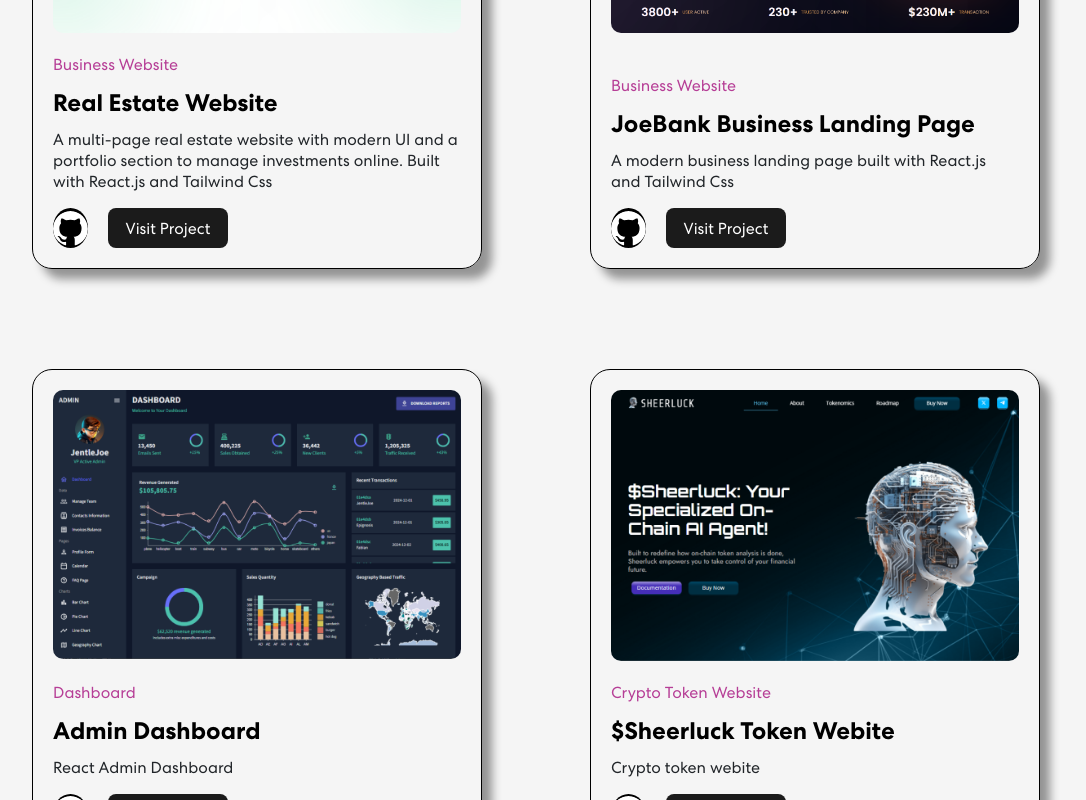
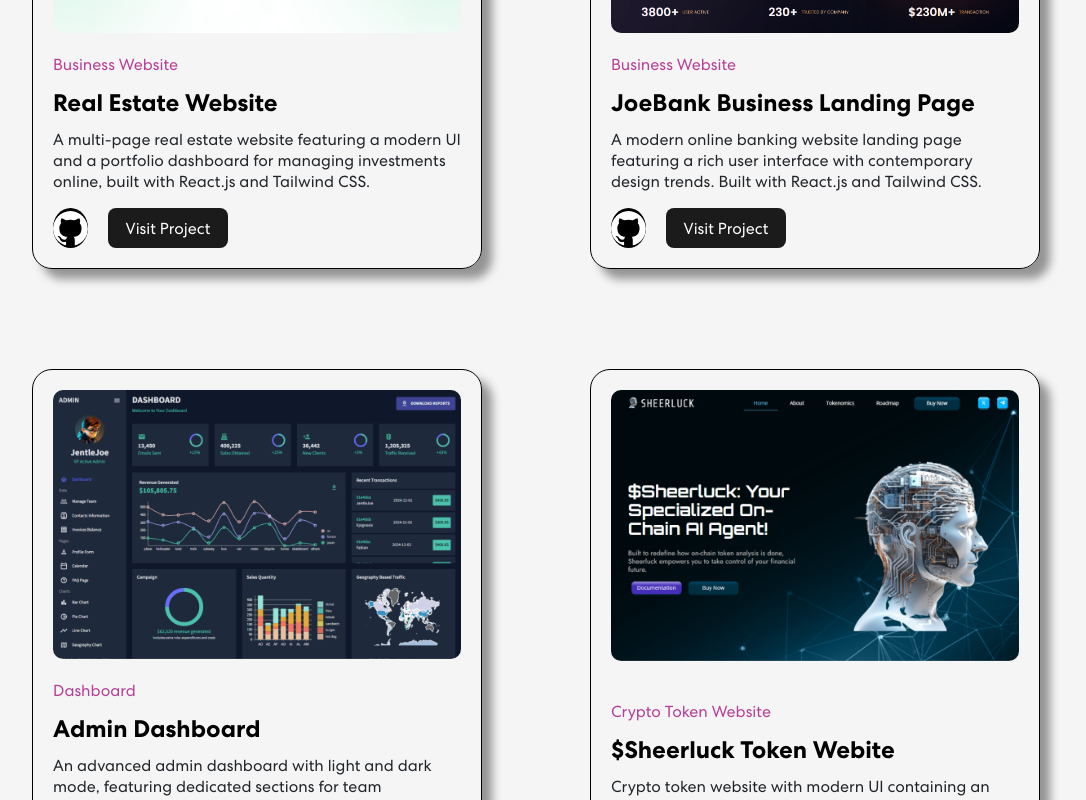
Before and after one commit to JentleJoe/my_portfolio, a React (Create React App) app: page / in a window 1280 px wide. Shown: the part 1920-2720 px from the top of the page, without its empty margins (104-1190 px from the left). Built offline with nearby package versions, Linux system fonts and the light colour scheme.

Commit message:
updated projects description

```diff
--- a/src/components/Projects.js
+++ b/src/components/Projects.js
@@ -22,7 +22,7 @@
             url: 'https://buzzhomes.vercel.app',
             githubLink: 'https://github.com/JentleJoe/',
             target: '_blank',
-            text: `A multi-page real estate website with modern UI and a portfolio section to manage investments online. Built with React.js and Tailwind Css`
+            text: `A multi-page real estate website featuring a modern UI and a portfolio dashboard for managing investments online, built with React.js and Tailwind CSS.`
         },
         {
             image: joebank,
@@ -31,7 +31,8 @@
             url: 'https://joebank.vercel.app',
             githubLink: 'https://github.com/JentleJoe/modern_landing_page',
             target: '_blank',
-            text: `A modern business landing page built with React.js and Tailwind Css`
+            text: `A modern online banking website landing page featuring a rich user interface
+            with contemporary design trends. Built with React.js and Tailwind CSS.`
         },
         {
             image: dashboard,
@@ -40,7 +41,8 @@
             url: 'https://elite-admin-dashboard.vercel.app',
             githubLink: 'https://github.com/JentleJoe/react-admin',
             target: '_blank',
-            text: `React Admin Dashboard`
+            text: `An advanced admin dashboard with light and dark mode, featuring dedicated sections for team management with data tables
+            and interactive charts for visualizing product information.`
         },
         {
             image: sheerluck,
@@ -49,7 +51,8 @@
             url: 'https://sheerluck.vercel.app',
             githubLink: 'https://github.com/JentleJoe/',
             target: '_blank',
-            text: `Crypto token webite`
+            text: `Crypto token website with modern UI containing an embeded live chart's section
+            that helps you view all the token information in one place.`
         },
         {
             image: vwakpor_new,
@@ -58,8 +61,8 @@
             url: 'https://vwakpor.vercel.app',
             githubLink: 'https://github.com/jentlejoe',
             target: '',
-            text: `Multi-page brand identity website with a professional booking page
-            section. Built with React.js and Tailwind Css. `
+            text: `A professional multi-page brand identity website with a blog section and a
+            dedicated bookings page, built using React.js and Tailwind CSS.`
         },
         {
             image: littleLemon,
@@ -68,8 +71,8 @@
             url: 'https://littlelemonfoods.vercel.app',
             githubLink: 'https://github.com/JentleJoe/little_lemon',
             target: '_blank',
-            text: `Restaurant landing page with table reservation section
-            connected to a live API to fetch available times. Built with React.js`
+            text: `A restaurant landing page with a table reservation feature integrated
+            with a live API to fetch real-time availability for customer bookings.`
         },
         // {
         //     image: portfolio,
```
